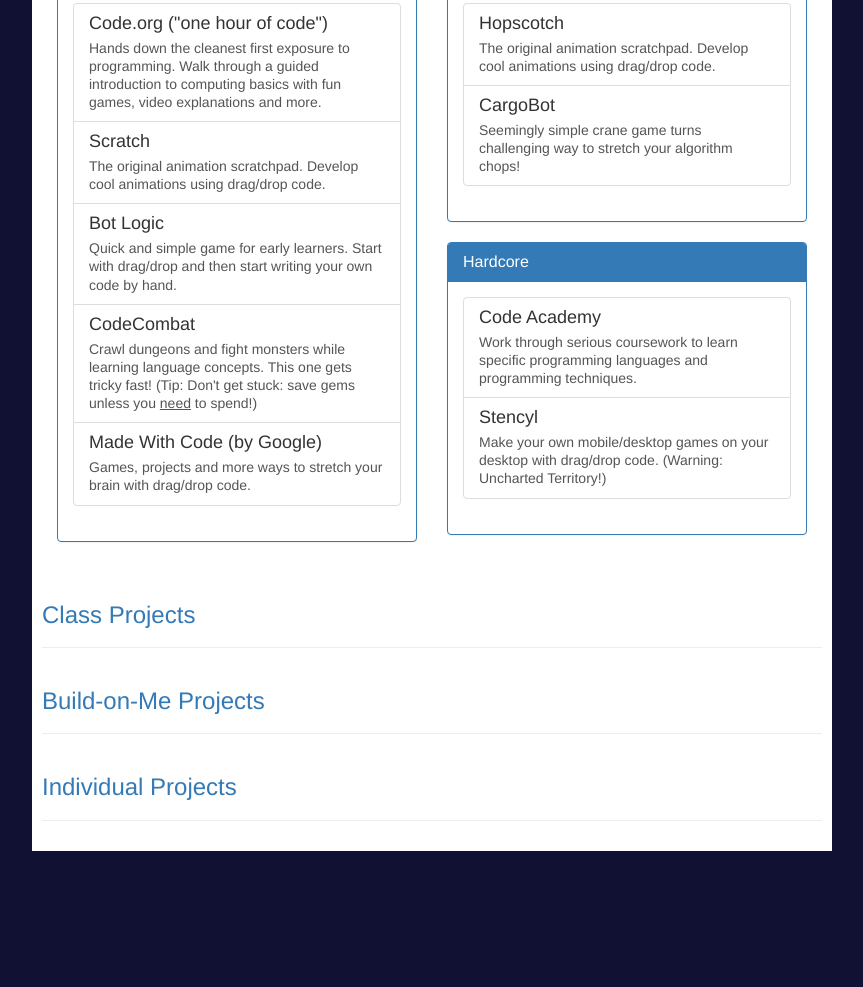
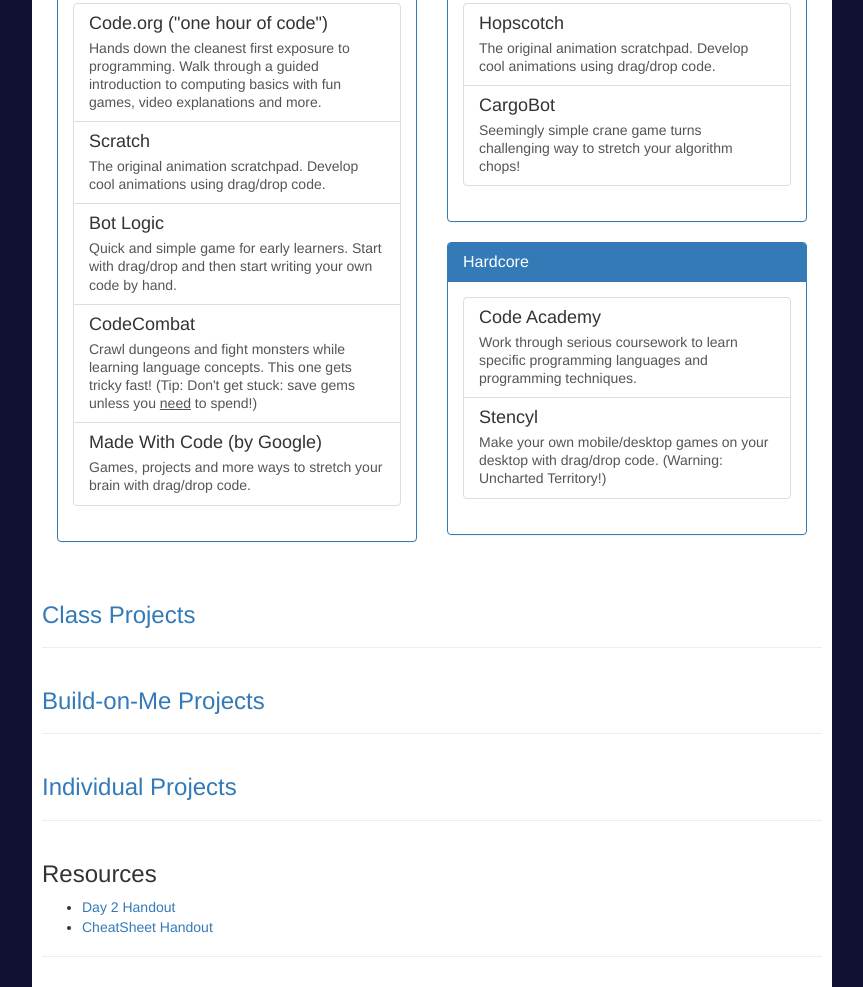
Before and after one commit to raymondberg/devstart, a plain HTML site: page website/index.html in a window 1280 px wide. Shown: the part 1097-2084 px from the top of the page, without its empty margins (208-1071 px from the left). Before the commit the page ends 1948 px from the top, so only its background shows below. Drawn offline with nearby package versions, Linux system fonts and the light colour scheme.

Commit message:
Website - Add links to handoutsw

```diff
--- a/website/index.html
+++ b/website/index.html
@@ -123,8 +123,15 @@
     <h3><a href="build_on_me.html">Build-on-Me Projects</a></h3>
 	</div>
 	<div class="page-header">
-    <h3><a href="individual_projects.html">Individual Projects</h3>
-	</div>
+    <h3><a href="individual_projects.html">Individual Projects</a></h3>
+  </div>
+	<div class="page-header">
+    <h3>Resources</h3>
+      <ul>
+        <li><a href="day2.pdf">Day 2 Handout</a></li>
+        <li><a href="cheatsheet-python-grok.pdf">CheatSheet Handout</a></li>
+      </ul>
+  </div>
 </div>
 </body>
 </html>
```
